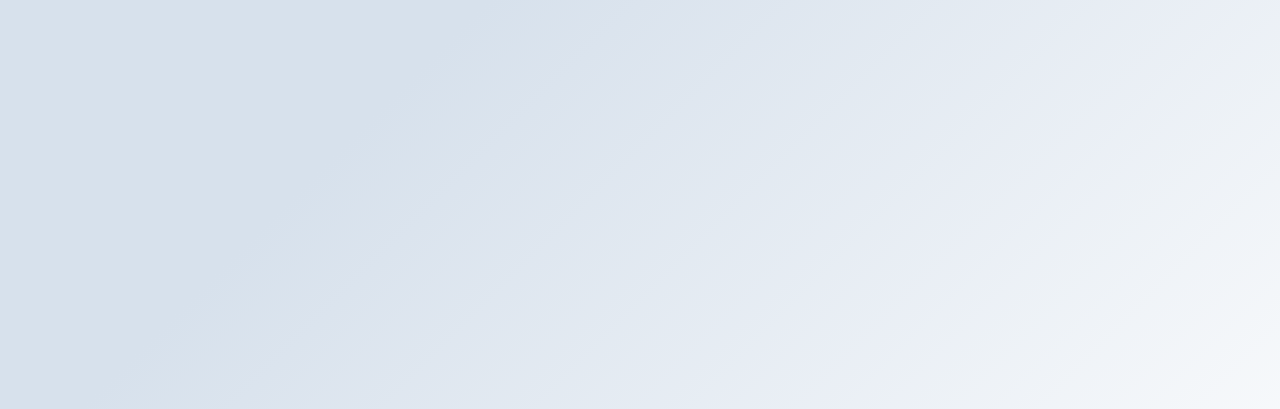
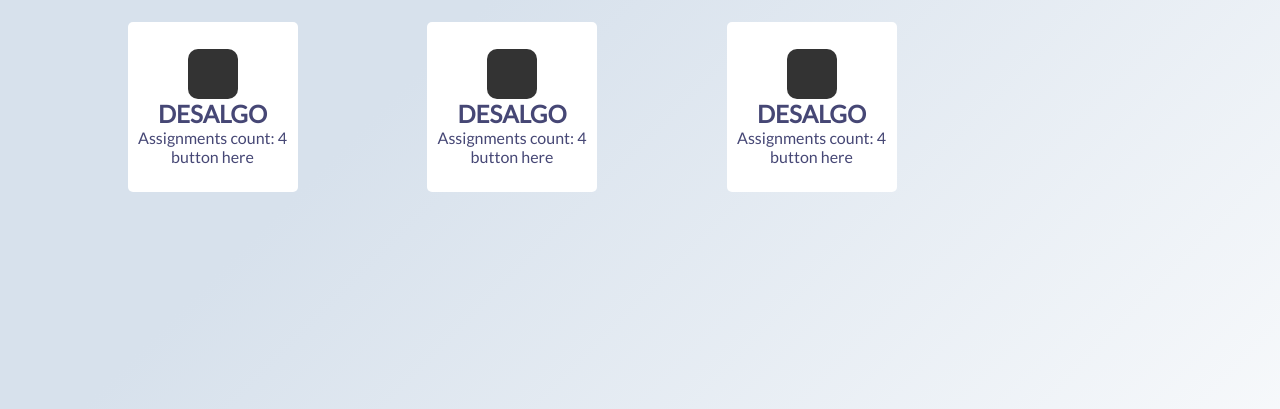
Before and after one commit to jgarivera/opteams, a Django app: page /main_grid/ in a window 1280 px wide. Shown: the part 52-461 px from the top of the page. Run offline with Django 3.2, Linux system fonts and the light colour scheme; some libraries are stand-ins or nearby versions.

```diff
--- a/core/static/css/main_grid.css
+++ b/core/static/css/main_grid.css
@@ -1,7 +1,76 @@
+.card-area {
+display: flex;
+justify-content: space-evenly;
+}
+
 .display-area .header .grid{
 background-color: #464775;
 }
 
-.display-area .header .grid a i, .display-area .header .grid a p{
+.display-area .header .grid a i, .display-area .header .grid a p {
 color: #fff;
 }
+
+.subject-cover {
+height: 195px;
+overflow: hidden;
+}
+
+.subject-cover:hover {
+height: 100%;
+}
+
+.display-area .cards{
+margin-top: 20px;
+display: flex;
+flex-direction: column;
+justify-content: center;
+align-items: center;
+list-style: none;
+}
+
+.display-area .cards li {
+border-radius: 5px;
+  background-color: #fff;
+padding: 10px;
+  width: 150px;
+  height: 30px;
+line-spacing: 12px;
+margin: 2px;
+}
+
+.display-area .cards .subject{
+display: flex;
+  height: 150px;
+flex-direction: column;
+justify-content: center;
+align-items: center;
+}
+
+.display-area .cards li a{
+text-decoration: none;
+}
+
+.display-area .cards .colored-shape {
+border-radius: 10px;
+background-color: #333;
+width: 50px;
+height: 50px;
+}
+
+.display-area .cards .subject .title {
+font-size: 24px;
+}
+
+.display-area .cards li a h1 {
+font-size: 14px;
+color: #333;
+}
+
+.display-area .cards li a span h1 {
+color: #464775;
+}
+
+.display-area .cards li:hover{
+box-shadow: 0px 10px 10px #aaa;
+}
--- a/core/static/css/main_list.css
+++ b/core/static/css/main_list.css
@@ -32,7 +32,7 @@ text-decoration: none;
 .display-area .cards li a .colored-shape {
 float: left;
 border-radius: 10px;
-background-color: #4ab8a7;
+background-color: #333;
 width: 50px;
 height: 50px;
 margin-right: 10px;
--- a/core/templates/main_grid.html
+++ b/core/templates/main_grid.html
@@ -7,8 +7,7 @@
 
 {% load static %}
 <link rel ="stylesheet" href = "{% static 'css/main_general.css' %}">
-<link rel ="stylesheet" href = "css/main_grid.css"/>
-
+<link rel ="stylesheet" href = "{% static 'css/main_grid.css' %}">
 <title>Grid View</title>
 </head>
 <body>
@@ -24,6 +23,113 @@
 <p> grid view </p>
 </a>
 </li>
+</ul>
+<div class ="card-area">
+<div class="subject-cover">
+<ul class="cards">
+<li class="subject">
+<div class="colored-shape">
+</div>
+<h1 class ="title">DESALGO</h1>
+<p>Assignments count: 4</p>
+<p>button here</p>
+</li>
+<li>
+<a href="https://teams.microsoft.com/_#/apps/66aeee93-507d-479a-a3ef-8f494af43945/sections/classroom">
+<h1 class ="title">Assignment#2</h1>
+<span><h1>Due Oct 21 </h1></span>
+</a>
+</li>
+<li>
+<a href="https://teams.microsoft.com/_#/apps/66aeee93-507d-479a-a3ef-8f494af43945/sections/classroom">
+<h1 class ="title">Assignment#2</h1>
+<span><h1>Due Oct 21 </h1></span>
+</a>
+</li>
+<li>
+<a href="https://teams.microsoft.com/_#/apps/66aeee93-507d-479a-a3ef-8f494af43945/sections/classroom">
+<h1 class ="title">Assignment#2</h1>
+<span><h1>Due Oct 21 </h1></span>
+</a>
+</li>
+<li>
+<a href="https://teams.microsoft.com/_#/apps/66aeee93-507d-479a-a3ef-8f494af43945/sections/classroom">
+<h1 class ="title">Assignment#2</h1>
+<span><h1>Due Oct 21 </h1></span>
+</a>
+</li>
+</ul>
+</div>
+<div class="subject-cover">
+<ul class="cards">
+<li class="subject">
+<div class="colored-shape">
+</div>
+<h1 class ="title">DESALGO</h1>
+<p>Assignments count: 4</p>
+<p>button here</p>
+</li>
+<li>
+<a href="https://teams.microsoft.com/_#/apps/66aeee93-507d-479a-a3ef-8f494af43945/sections/classroom">
+<h1 class ="title">Assignment#2</h1>
+<span><h1>Due Oct 21 </h1></span>
+</a>
+</li>
+<li>
+<a href="https://teams.microsoft.com/_#/apps/66aeee93-507d-479a-a3ef-8f494af43945/sections/classroom">
+<h1 class ="title">Assignment#2</h1>
+<span><h1>Due Oct 21 </h1></span>
+</a>
+</li>
+<li>
+<a href="https://teams.microsoft.com/_#/apps/66aeee93-507d-479a-a3ef-8f494af43945/sections/classroom">
+<h1 class ="title">Assignment#2</h1>
+<span><h1>Due Oct 21 </h1></span>
+</a>
+</li>
+<li>
+<a href="https://teams.microsoft.com/_#/apps/66aeee93-507d-479a-a3ef-8f494af43945/sections/classroom">
+<h1 class ="title">Assignment#2</h1>
+<span><h1>Due Oct 21 </h1></span>
+</a>
+</li>
+</ul>
+</div>
+<div class="subject-cover">
+<ul class="cards">
+<li class="subject">
+<div class="colored-shape">
+</div>
+<h1 class ="title">DESALGO</h1>
+<p>Assignments count: 4</p>
+<p>button here</p>
+</li>
+<li>
+<a href="https://teams.microsoft.com/_#/apps/66aeee93-507d-479a-a3ef-8f494af43945/sections/classroom">
+<h1 class ="title">Assignment#2</h1>
+<span><h1>Due Oct 21 </h1></span>
+</a>
+</li>
+<li>
+<a href="https://teams.microsoft.com/_#/apps/66aeee93-507d-479a-a3ef-8f494af43945/sections/classroom">
+<h1 class ="title">Assignment#2</h1>
+<span><h1>Due Oct 21 </h1></span>
+</a>
+</li>
+<li>
+<a href="https://teams.microsoft.com/_#/apps/66aeee93-507d-479a-a3ef-8f494af43945/sections/classroom">
+<h1 class ="title">Assignment#2</h1>
+<span><h1>Due Oct 21 </h1></span>
+</a>
+</li>
+<li>
+<a href="https://teams.microsoft.com/_#/apps/66aeee93-507d-479a-a3ef-8f494af43945/sections/classroom">
+<h1 class ="title">Assignment#2</h1>
+<span><h1>Due Oct 21 </h1></span>
+</a>
+</li>
+</ul>
+</div>
 </div>
 </div>
 </body>
--- a/core/templates/main_list.html
+++ b/core/templates/main_list.html
@@ -8,11 +8,9 @@
 {% load static %}
 <link rel ="stylesheet" href = "{% static 'css/main_general.css' %}">
 <link rel ="stylesheet" href = "{% static 'css/main_list.css' %}">
-
 <title>List View</title>
 </head>
 <body>
-
 <div class="display-area">
 <ul class="header">
 <li class = "list"> <a href="/main_list">
--- a/core/urls.py
+++ b/core/urls.py
@@ -5,15 +5,12 @@ from django.urls import path
 
 from . import views
 
-from django.views.generic import TemplateView
-
 urlpatterns = [
     path('', views.index, name='index'),
-    path('main_list/',TemplateView.as_view(template_name='main_list.html'), name="main_list"),
-    path('main_grid/',TemplateView.as_view(template_name='main_grid.html'), name="main_grid"),
-    path('notifications/',TemplateView.as_view(template_name='notifications.html'), name='notifications'),
-    path('calendar/',TemplateView.as_view(template_name='calendar.html'), name='calendar'),
-    path('task_list/',TemplateView.as_view(template_name='task_list.html'), name='task_list'),
-    path('settings/',TemplateView.as_view(template_name='settings.html'), name='settings'),
-    path('add/',TemplateView.as_view(template_name='add.html'), name='add'),
+    path('main_list/',views.main_list, name="main_list"),
+    path('main_grid/',views.main_grid, name="main_grid"),
+    path('notifications/',views.notifications, name='notifications'),
+    path('calendar/',views.calendar, name='calendar'),
+    path('settings/',views.settings, name='settings'),
+    path('add/',views.add, name='add'),
 ]
--- a/core/views.py
+++ b/core/views.py
@@ -8,10 +8,10 @@ def index(request):
     """
         Render the index page
     """
-    return render(request, 'index.html')
+    return render(request, 'index.html',{})
 
 def main_list(request):
-    return render(request, 'main_list.html')
+    return render(request, 'main_list.html',{})
 
 def main_grid(request):
     return render(request, 'main_grid.html')
```
